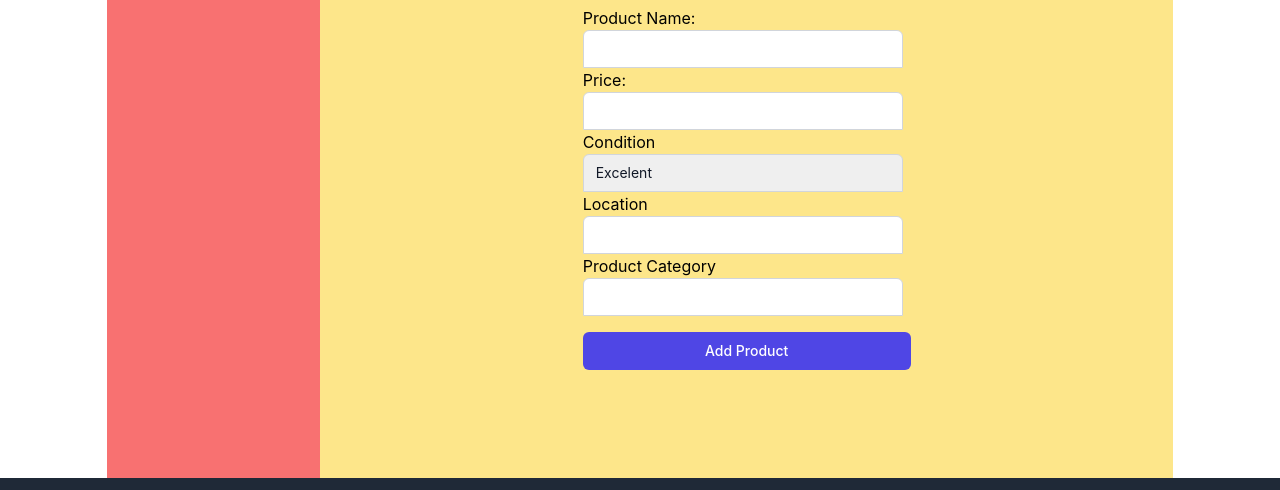
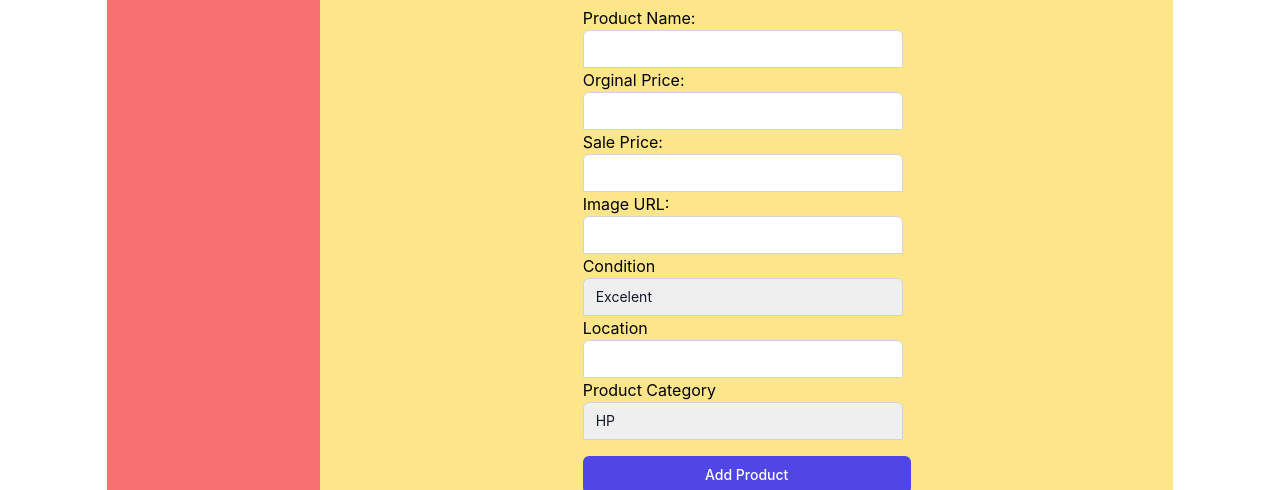
Before and after one commit to AmitKumarSutradhar/laptop-swap-station, a React (Create React App) app: page /dashboard/seller/addproduct in a window 1280 px wide. Shown: the part 238-728 px from the top of the page. Built offline with nearby package versions, Linux system fonts and the light colour scheme; no server answers; sample sign-in values are in the browser's storage.

Commit message:
Post product System Intregeted

```diff
--- a/src/Pages/AddProducts/AddProducts.js
+++ b/src/Pages/AddProducts/AddProducts.js
@@ -17,44 +17,42 @@ const AddProducts = () => {
     // }
 
     const handleAddProduct = (data) => {
-        console.log(data.productName, data.productPrice, data.condition, data.categeory);
-        setSignUPError('');
-        // createUser(data.email, data.password, data.role)
-        //     .then(result => {
-        //         const user = result.user;
-        //         console.log(user);
-        //         toast('User Created Successfully.')
-        //         // const userInfo = {
-        //         //     displayName: data.name
-        //         // }
-        //         // updateUser(userInfo)
-        //         //     .then(() => {
-        //         //         // saveUser(data.name, data.email, data.role);
-        //         //     })
-        //         //     .catch(err => console.log(err));
-        //     })
-        //     .catch(error => {
-        //         console.log(error)
-        //         setSignUPError(error.message)
-        //     });
+        console.log(data.productName, data.productOrginalPrice, data.condition, data.location, data.categeory, data.imageUrl);
+        const postProduct = {
+            productName: data.productName,
+            productOrginalPrice: data.productOrginalPrice,
+            productSellPrice: data.productSalePrice,
+            condition: data.condition,
+            location: data.location,
+            category_id: data.categeory,
+            img: data.imageUrl
+        }
+        console.log(postProduct);
+
+        fetch('http://localhost:5000/products', {
+            method: 'POST',
+            headers: {
+                'content-type': 'application/json'
+            },
+            body: JSON.stringify(postProduct)
+        })
+            .then(res => res.json())
+            .then(data => {
+                console.log(data);
+                if (data.acknowledged) {
+                    toast.success('Product Added Successfully.');
+                    // refetch();
+                }
+                else {
+                    toast.error(data.message);
+                }
+            })
     }
 
-    // const saveUser = (name, email, role) => {
-    //     const user = { name, email, role };
-    //     console.log(user);
-    //     fetch('http://localhost:5000/users', {
-    //     fetch('https://swap-station-server.vercel.app/users', {
-    //         method: 'PUT',
-    //         headers: {
-    //             'content-type': 'application/json'
-    //         },
-    //         body: JSON.stringify(user)
-    //     })
-    //         .then(res => res.json())
-    //         .then(data => {
-    //             setCreatedUserEmail(email);
-    //         })
-    // }
+
+
+
+
     return (
         <div className='w-10/12 mx-auto my-20'>
 
@@ -73,8 +71,25 @@ const AddProducts = () => {
 
 
                     <div className="form-control w-full max-w-xs">
-                        <label className="label"> <span className="label-text">Price: </span></label>
-                        <input type="number" {...register("productPrice", {
+                        <label className="label"> <span className="label-text">Orginal Price: </span></label>
+                        <input type="number" {...register("productOrginalPrice", {
+                            required: "Name is Required"
+                        })} className="input input-bordered relative block w-full appearance-none rounded-none rounded-t-md border border-gray-300 px-3 py-2 text-gray-900 placeholder-gray-500 focus:z-10 focus:border-indigo-500 focus:outline-none focus:ring-indigo-500 sm:text-sm" />
+                        {errors.name && <p className='text-red-500'>{errors.name.message}</p>}
+                    </div>
+
+                    <div className="form-control w-full max-w-xs">
+                        <label className="label"> <span className="label-text">Sale Price: </span></label>
+                        <input type="number" {...register("productSalePrice", {
+                            required: "Sale Price is Required"
+                        })} className="input input-bordered relative block w-full appearance-none rounded-none rounded-t-md border border-gray-300 px-3 py-2 text-gray-900 placeholder-gray-500 focus:z-10 focus:border-indigo-500 focus:outline-none focus:ring-indigo-500 sm:text-sm" />
+                        {errors.name && <p className='text-red-500'>{errors.name.message}</p>}
+                    </div>
+
+
+                    <div className="form-control w-full max-w-xs">
+                        <label className="label"> <span className="label-text">Image URL: </span></label>
+                        <input type="text" {...register("imageUrl", {
                             required: "Name is Required"
                         })} className="input input-bordered relative block w-full appearance-none rounded-none rounded-t-md border border-gray-300 px-3 py-2 text-gray-900 placeholder-gray-500 focus:z-10 focus:border-indigo-500 focus:outline-none focus:ring-indigo-500 sm:text-sm" />
                         {errors.name && <p className='text-red-500'>{errors.name.message}</p>}
@@ -93,7 +108,7 @@ const AddProducts = () => {
 
                     <div className="form-control w-full max-w-xs">
                         <label className="label"> <span className="label-text">Location</span></label>
-                        <input type="location" {...register("loaction", {
+                        <input type="text" {...register("location", {
                             required: true
                         })} className="input input-bordered relative block w-full appearance-none rounded-none rounded-t-md border border-gray-300 px-3 py-2 text-gray-900 placeholder-gray-500 focus:z-10 focus:border-indigo-500 focus:outline-none focus:ring-indigo-500 sm:text-sm" />
                         {errors.email && <p className='text-red-500'>{errors.email.message}</p>}
@@ -101,9 +116,12 @@ const AddProducts = () => {
 
                     <div className="form-control w-full max-w-xs">
                         <label className="label"> <span className="label-text">Product Category</span></label>
-                        <input type="text" {...register("categeory", {
-                            required: "Category is required"
-                        })} className="relative block w-full appearance-none rounded-none rounded-t-md border border-gray-300 px-3 py-2 text-gray-900 placeholder-gray-500 focus:z-10 focus:border-indigo-500 focus:outline-none focus:ring-indigo-500 sm:text-sm" />
+                        <select {...register("categeory", { required: "Category is required" })} className="relative block w-full appearance-none rounded-none rounded-t-md border border-gray-300 px-3 py-2 text-gray-900 placeholder-gray-500 focus:z-10 focus:border-indigo-500 focus:outline-none focus:ring-indigo-500 sm:text-sm">
+                            <option value="01">HP</option>
+                            <option value="02">Dell</option>
+                            <option value="03">Lenevo</option>
+                            <option value="04">Acer</option>
+                        </select>
                         {errors.password && <p className='text-red-500'>{errors.password.message}</p>}
                     </div>
 
--- a/src/Pages/Join/Register/Register.js
+++ b/src/Pages/Join/Register/Register.js
@@ -30,6 +30,7 @@ const Register = () => {
                 updateUser(userInfo)
                     .then(() => {
                         saveUser(data.name, data.email, data.role);
+                        navigate('/');
                     })
                     .catch(err => console.log(err));
             })
```
